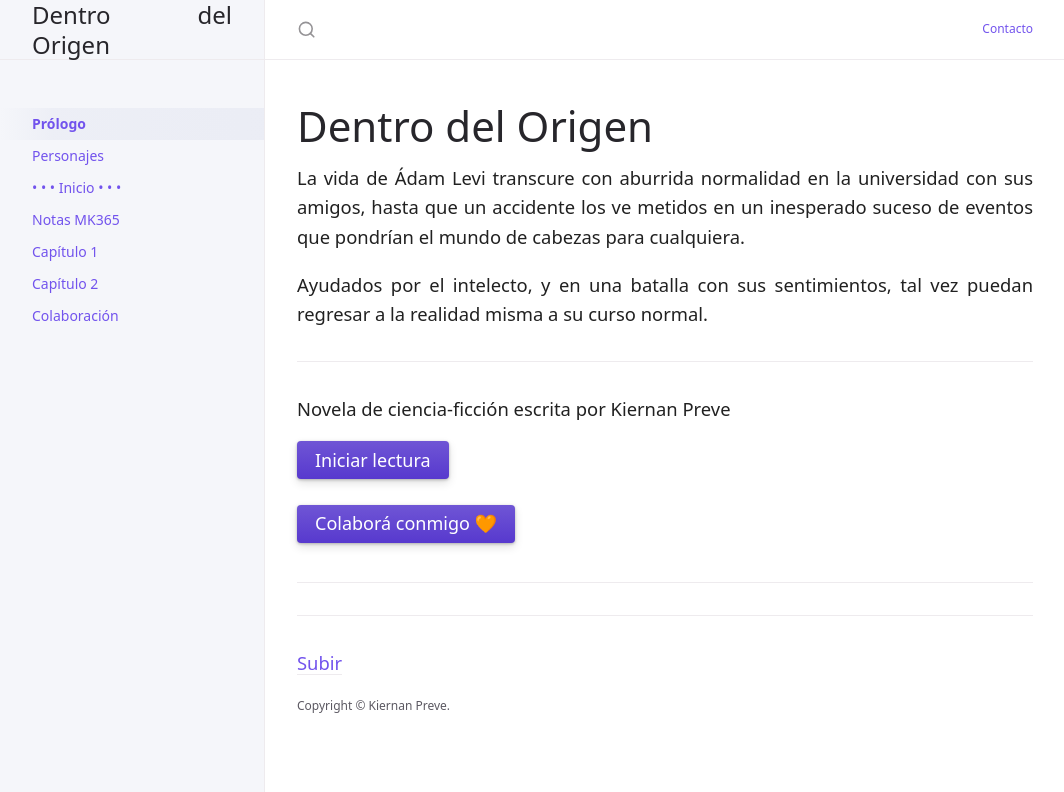
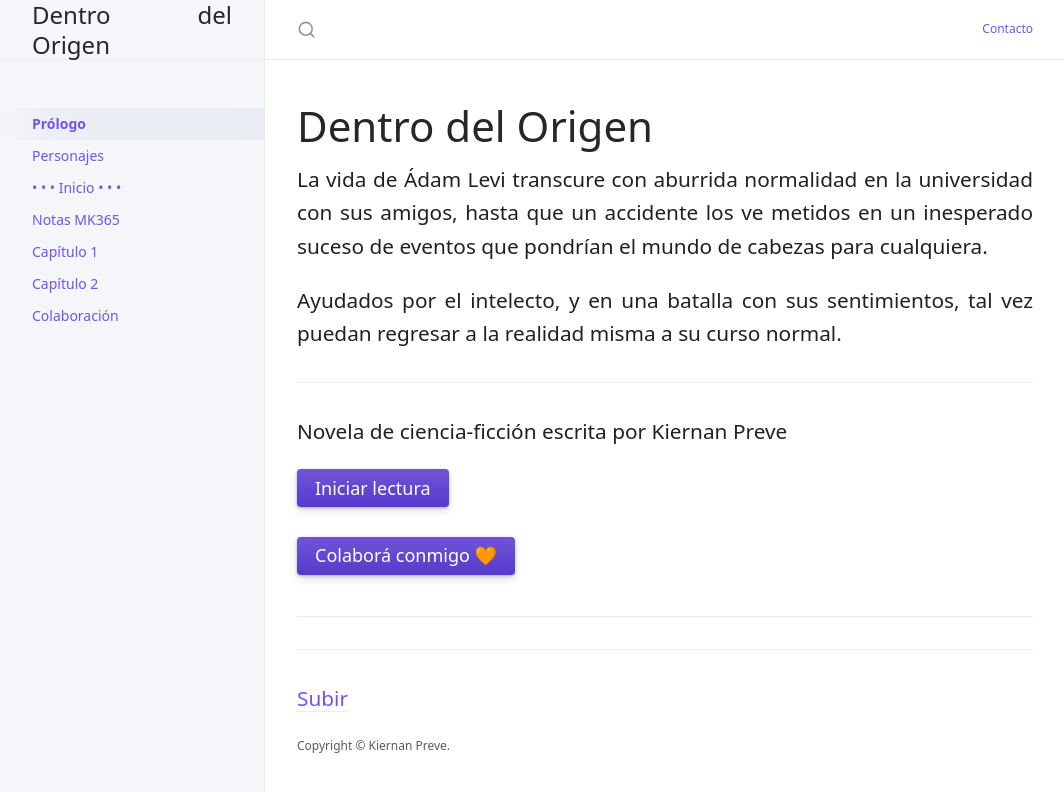
Before and after one commit to KierPrev/DentroDelOrigen, a Jekyll site: the page built from index.md, in a window 1280 px wide. Shown: the top 792 px of the page, without its empty margins (107-1171 px from the left). Built offline with Jekyll 4.4.1, drawn with Linux system fonts in a browser that asks for light colours.

Commit message:
Update base.scss

```diff
--- a/_sass/base.scss
+++ b/_sass/base.scss
@@ -19,7 +19,7 @@ html {
 
 body {
   font-family: $body-font-family;
-  font-size: 1.15em;
+  font-size: 1.3em;
   text-align: justify;
   text-justify: inter-word;
   line-height: $body-line-height;
```
